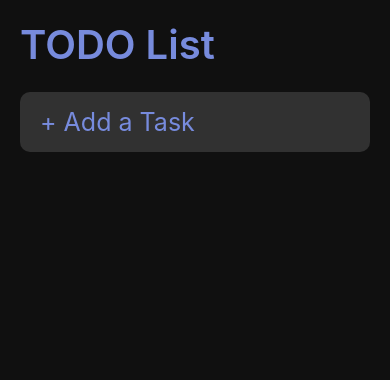
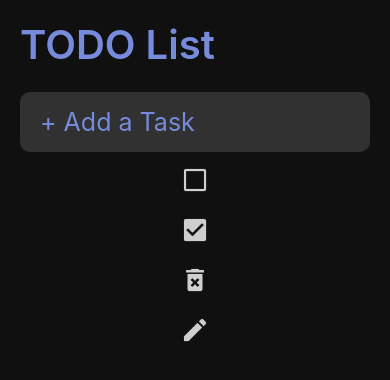
Before and after one commit to choi-day/react-native-todo, a React Native app: screen / in a window 390 px wide. Shown: the top 380 px of the page. Built offline with nearby package versions, Linux system fonts and the light colour scheme.

Commit message:
아이콘 버튼 기능 구현

```diff
--- a/src/App.js
+++ b/src/App.js
@@ -3,6 +3,8 @@
 import styled, {ThemeProvider} from 'styled-components/native'
 import {theme} from './theme';
 import Input from './components/Input'
+import {images} from './images'
+import IconButton from "./components/IconButton";
 
 const Container = styled.SafeAreaView`
     flex: 1;
@@ -45,6 +47,10 @@
                     onChangeText={_handleTextChange}
                     onSubmitEditing={_addTask}
                 />
+                <IconButton type={images.uncompleted} />
+                <IconButton type={images.completed} />
+                <IconButton type={images.delete} />
+                <IconButton type={images.update} />
             </Container>
         </ThemeProvider>
     );
--- /dev/null
+++ b/src/components/IconButton.js
@@ -0,0 +1,28 @@
+import React from 'react';
+import { TouchableOpacity } from 'react-native';
+import styled from 'styled-components/native';
+import PropTypes from 'prop-types';
+import { images } from '../images';
+
+const Icon = styled.Image`
+  tint-color: ${({ theme, completed }) =>
+    completed ? theme.done : theme.text};
+  width: 30px;
+  height: 30px;
+  margin: 10px;
+`;
+
+const IconButton = ({ type, onPressOut}) => {
+  return (
+    <TouchableOpacity onPressOut={onPressOut}>
+      <Icon source={type}/>
+    </TouchableOpacity>
+  );
+};
+
+IconButton.propTypes = {
+  type: PropTypes.oneOf(Object.values(images)).isRequired,
+  onPressOut: PropTypes.func,
+};
+
+export default IconButton;
```
